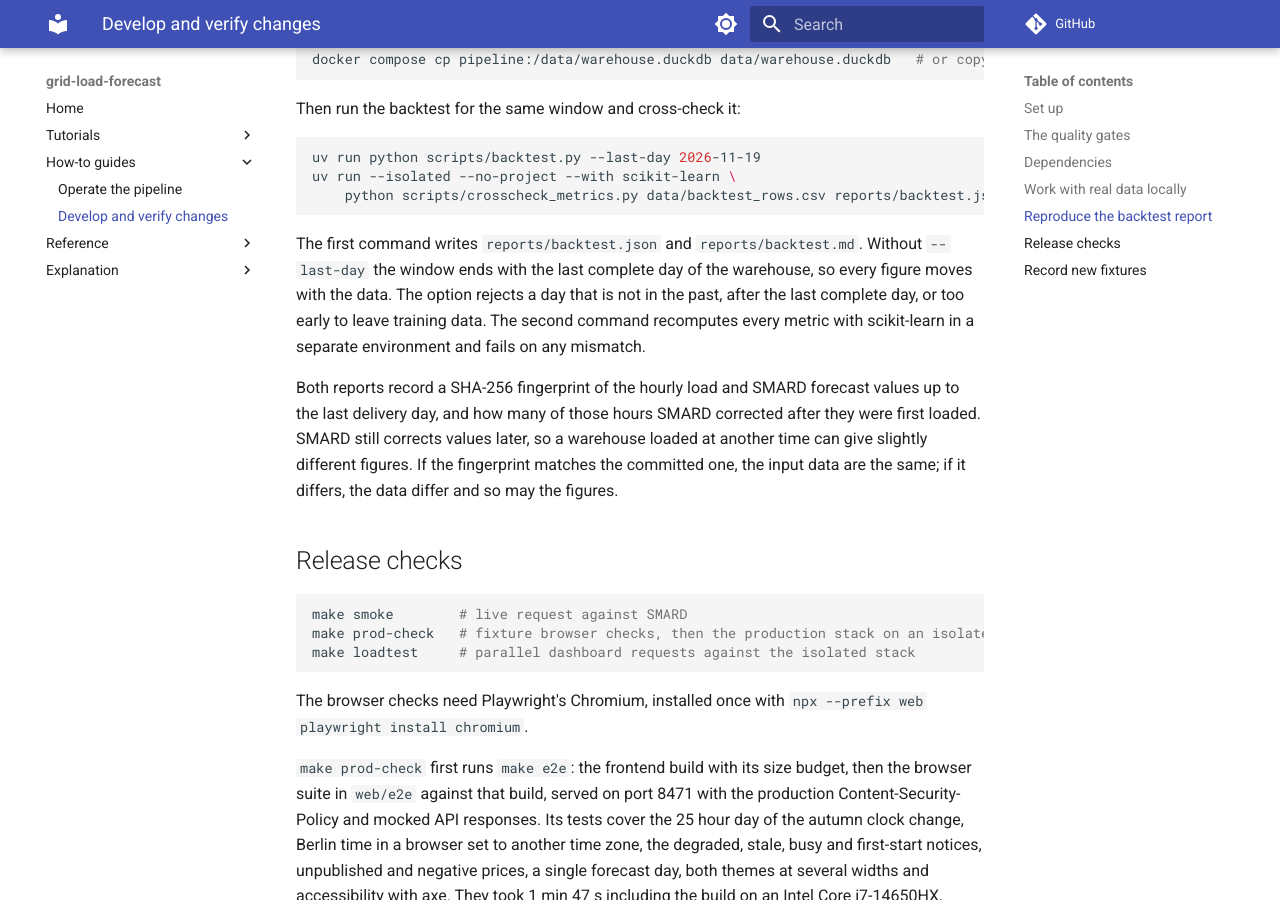
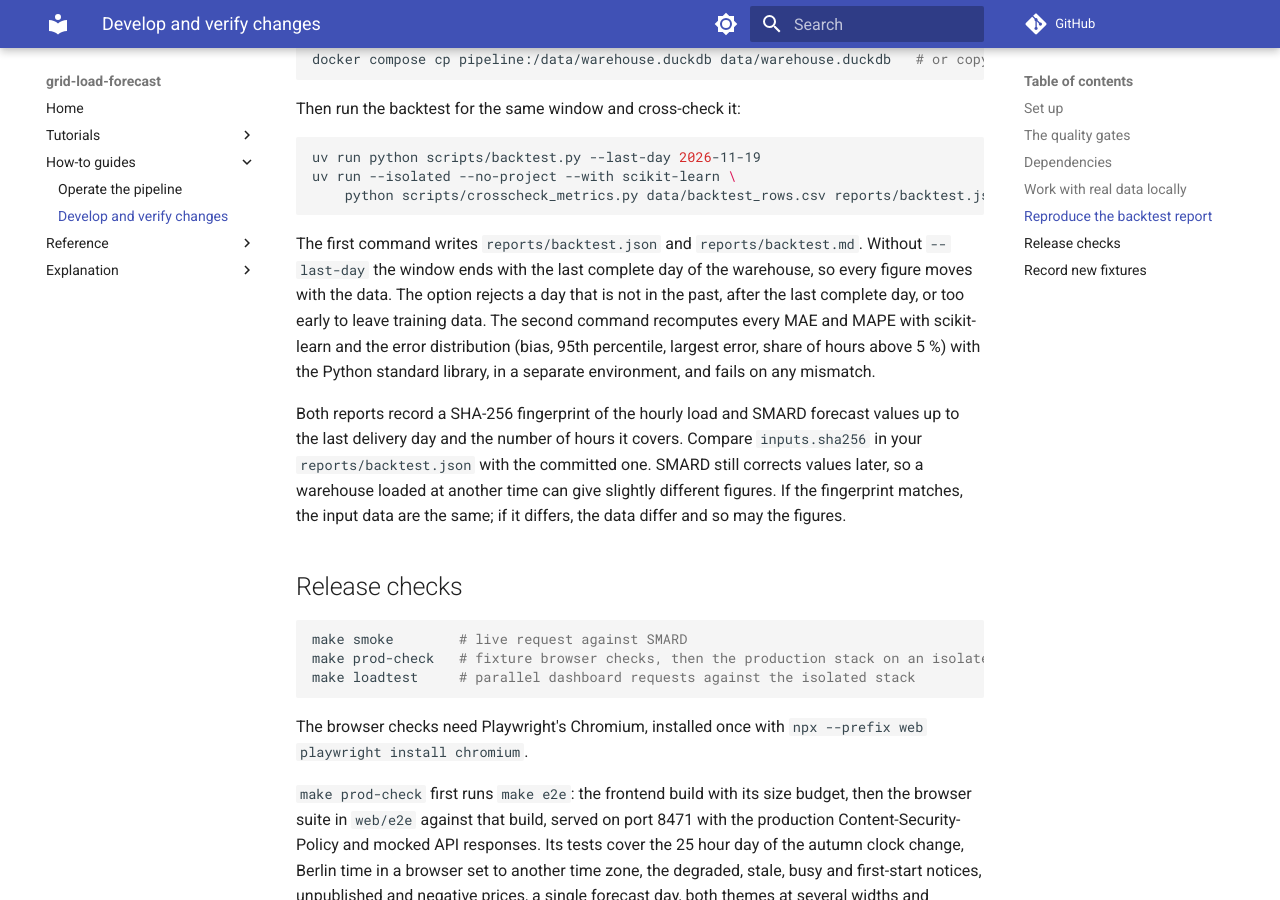
Before and after one commit to deka641/grid-load-forecast, an MkDocs documentation site: the page built from docs/how-to/develop.md, in a window 1280 px wide and 900 px high, scrolled down 1818 px. Built offline with MkDocs 1.6.1 and Material for MkDocs 9.7.7, drawn with Linux system fonts in a browser that asks for light colours; comment, search, counter and statistics services are not loaded.

Commit message:
Tighten the backtest docs to what the report shows

````diff
--- a/docs/how-to/develop.md
+++ b/docs/how-to/develop.md
@@ -62,9 +62,9 @@ uv run --isolated --no-project --with scikit-learn \
     python scripts/crosscheck_metrics.py data/backtest_rows.csv reports/backtest.json
 ```
 
-The first command writes `reports/backtest.json` and `reports/backtest.md`. Without `--last-day` the window ends with the last complete day of the warehouse, so every figure moves with the data. The option rejects a day that is not in the past, after the last complete day, or too early to leave training data. The second command recomputes every metric with scikit-learn in a separate environment and fails on any mismatch.
+The first command writes `reports/backtest.json` and `reports/backtest.md`. Without `--last-day` the window ends with the last complete day of the warehouse, so every figure moves with the data. The option rejects a day that is not in the past, after the last complete day, or too early to leave training data. The second command recomputes every MAE and MAPE with scikit-learn and the error distribution (bias, 95th percentile, largest error, share of hours above 5 %) with the Python standard library, in a separate environment, and fails on any mismatch.
 
-Both reports record a SHA-256 fingerprint of the hourly load and SMARD forecast values up to the last delivery day, and how many of those hours SMARD corrected after they were first loaded. SMARD still corrects values later, so a warehouse loaded at another time can give slightly different figures. If the fingerprint matches the committed one, the input data are the same; if it differs, the data differ and so may the figures.
+Both reports record a SHA-256 fingerprint of the hourly load and SMARD forecast values up to the last delivery day and the number of hours it covers. Compare `inputs.sha256` in your `reports/backtest.json` with the committed one. SMARD still corrects values later, so a warehouse loaded at another time can give slightly different figures. If the fingerprint matches, the input data are the same; if it differs, the data differ and so may the figures.
 
 ## Release checks
 
````
Also changed, not shown: README.md (+2 -2 lines), docs/explanation/forecast.md (+4 -4 lines).
